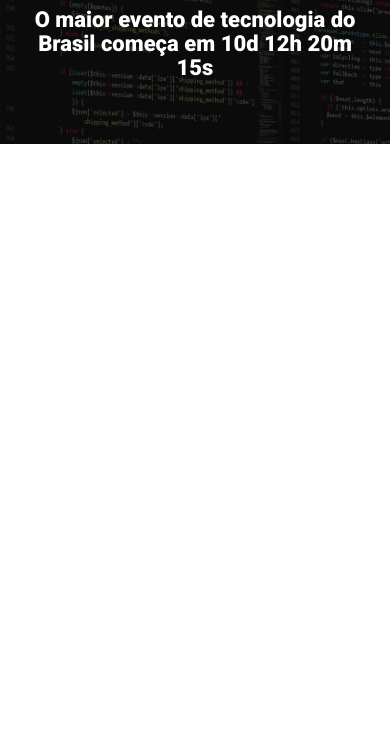
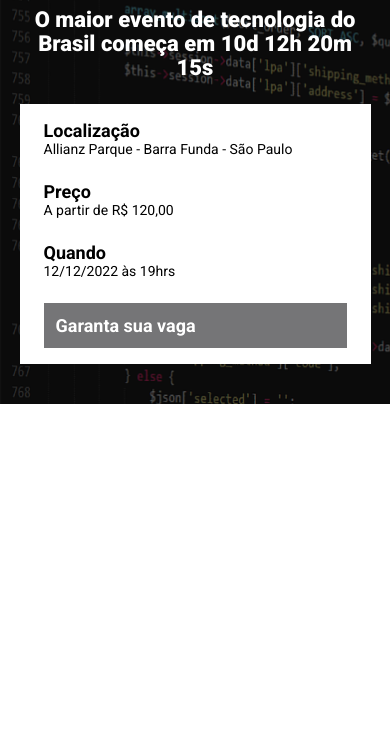
Before and after one commit to Teo0250/ebac_tech_talks, a website built with Parcel: page src/index.html in a window 390 px wide. Shown: the part 96-844 px from the top of the page. Built offline with nearby package versions, Linux system fonts and the light colour scheme.

Commit message:
criando a barra de informações

```diff
--- a/src/index.html
+++ b/src/index.html
@@ -17,6 +17,25 @@
             <p class="hero__text">
                 O maior evento de tecnologia do Brasil começa em 10d 12h 20m 15s
             </p>
+            <div class="infos-bar">
+                <ul class="infos-bar__infos">
+                    <li class="infos-bar__infos__item">
+                        <b>Localização</b>
+                        Allianz Parque - Barra Funda - São Paulo
+                    </li>
+                    <li class="infos-bar__infos__item">
+                        <b>Preço</b>
+                        A partir de R$ 120,00
+                    </li>
+                    <li class="infos-bar__infos__item">
+                        <b>Quando</b>
+                        12/12/2022 às 19hrs
+                    </li>
+                </ul>
+                <a href="#" class="button button--primary">
+                    Garanta sua vaga
+                </a>
+            </div>
         </div>
     </header>
 
--- /dev/null
+++ b/src/styles/components/_buttons.scss
@@ -0,0 +1,25 @@
+.button {
+    padding: 12px;
+    font-size: 18px;
+    font-weight: bold;
+    text-decoration: none;
+    text-align: center;
+    white-space: nowrap;
+
+    &--primary {
+        color: #fff;
+        background-color: #757577;
+    }
+
+    @media (max-width: 640px){
+        display: flex;
+        width: 100%;
+        align-items: center;
+    }
+
+    @media (max-width: 1024px){
+        display: flex;
+        align-items: center;
+    }
+
+}
--- /dev/null
+++ b/src/styles/components/_infos_bar.scss
@@ -0,0 +1,42 @@
+.infos-bar {
+    padding: 16px 24px;
+    background-color: #fff;
+    display: flex;
+    justify-content: space-between;
+
+    &__infos {
+        display: flex;
+        gap: 40px;
+
+        &__item {
+            font-size: 14px;
+            color: #000;
+
+            b {
+                font-size: 18px;
+                display: block;
+                color: #000;
+            }
+        }
+    }
+
+    @media (max-width: 640px) {
+        display: block;
+
+        &__infos {
+            display: block;
+
+            &__item {
+                margin-bottom: 24px;
+            }
+        }
+    }
+
+    @media (max-width: 1024px) {
+
+        &__infos {
+            gap: 16px;
+        }
+    }
+
+}
--- a/src/styles/main.scss
+++ b/src/styles/main.scss
@@ -1,4 +1,6 @@
 @use 'hero';
+@use 'components/_infos_bar';
+@use 'components/_buttons';
 
 * {
     margin: 0;
@@ -6,6 +8,7 @@
     box-sizing: border-box;
     font-family: Roboto, sans-serif;
     color: #fff;
+    list-style: none;
 }
 
 .container {
```
